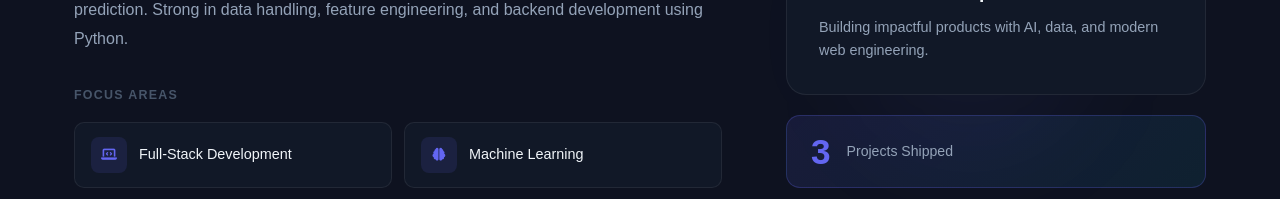
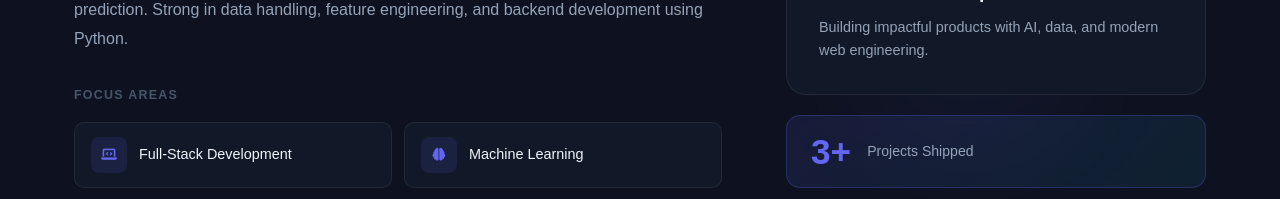
Before and after one commit to DevrajBhore/Portfolio, a React (Vite) app: page / in a window 1280 px wide. Shown: the part 1340-1539 px from the top of the page. Built offline with nearby package versions, Linux system fonts and the light colour scheme; a web font is replaced by a local one.

Commit message:
redesign: dark theme, new fonts, resume content update

```diff
--- a/src/components/About.jsx
+++ b/src/components/About.jsx
@@ -53,7 +53,7 @@ const About = () => {
               <p>Building impactful products with AI, data, and modern web engineering.</p>
             </div>
             <div className="experience-badge">
-              <span className="number">3</span>
+              <span className="number">3+</span>
               <span className="label">Projects Shipped</span>
             </div>
           </div>
```
